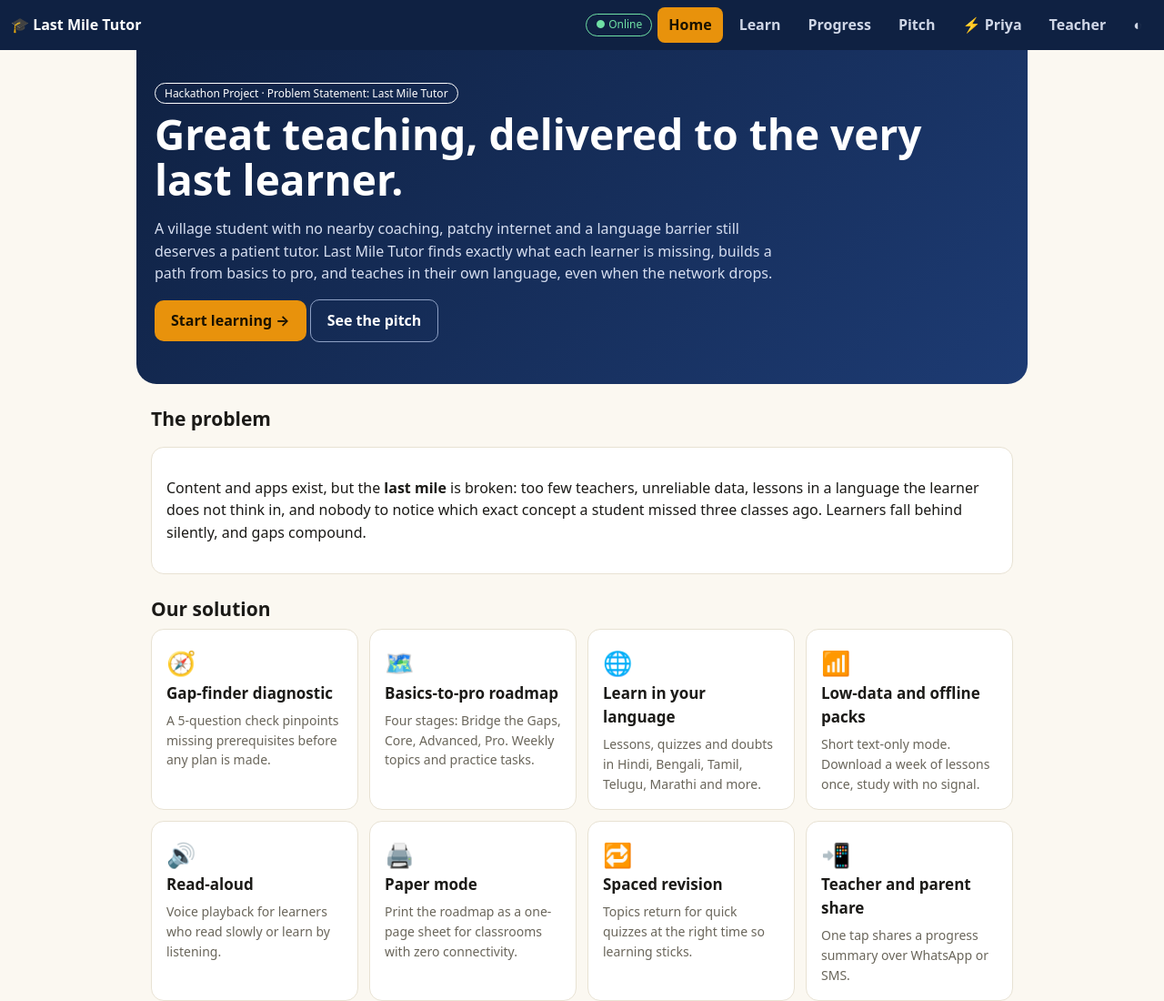
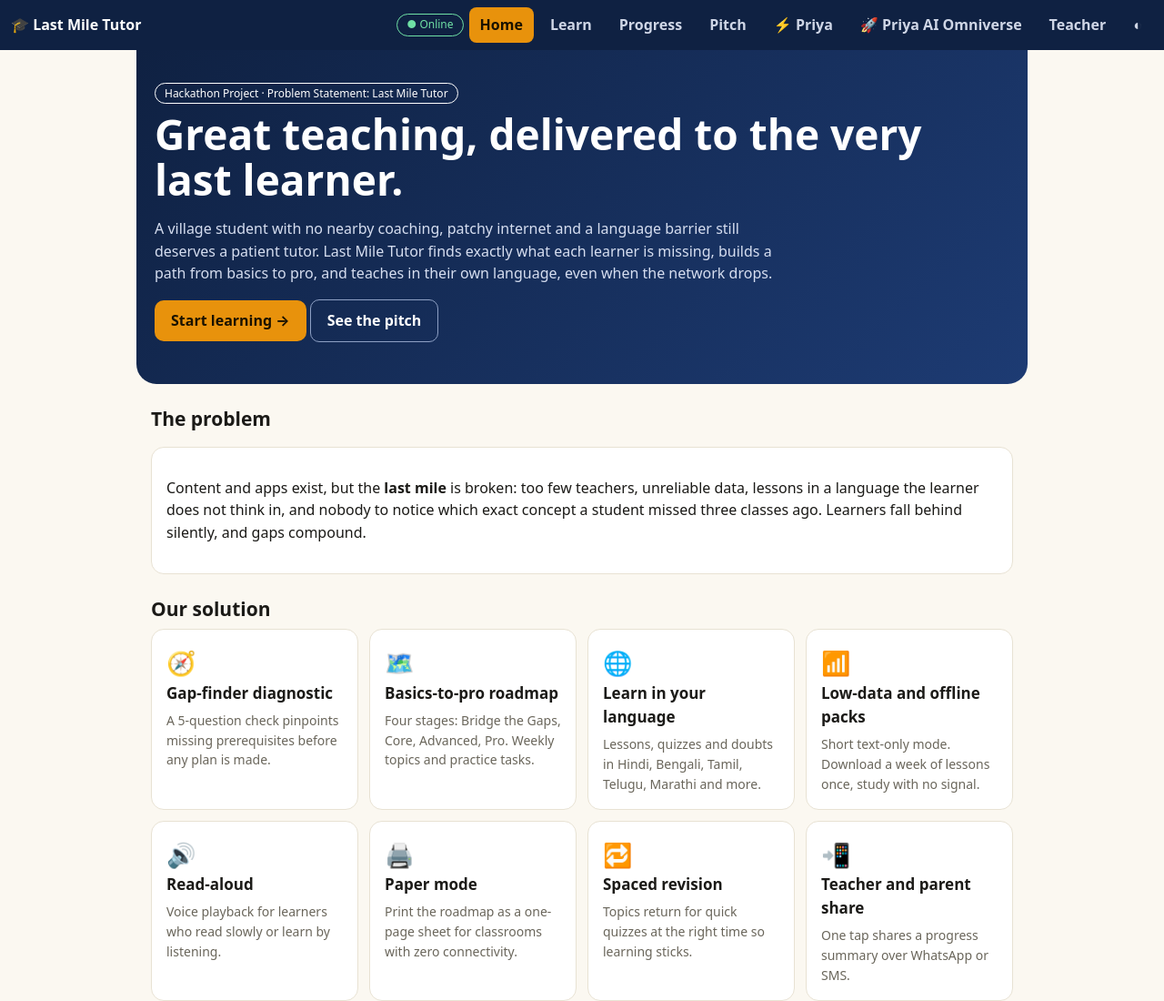
Before and after one commit to ashishiicjru/Priya-Tutor, a website: page index.html in a window 1280 px wide. Shown: the top 1100 px of the page at 91% size. Drawn offline with Linux system fonts and the light colour scheme.

Commit message:
Add Priya AI Omniverse homepage button

```diff
--- a/index.html
+++ b/index.html
@@ -47,7 +47,8 @@ table{width:100%;border-collapse:collapse;font-size:14px}td,th{padding:7px;borde
 @media print{nav,.hero,.noprint,#tutor{display:none!important}body{background:#fff;color:#000}.card{border-color:#999;break-inside:avoid}}
 </style></head><body>
 <nav><b>🎓 Last Mile Tutor</b><span id="net" class="pill"></span>
-<button data-v="home" class="on">Home</button><button data-v="learn">Learn</button><button data-v="prog">Progress</button><button data-v="pitch">Pitch</button><a href="priya.html">⚡ Priya</a><button data-v="teach">Teacher</button><button id="th">◐</button></nav>
+<button data-v="home" class="on">Home</button><button data-v="learn">Learn</button><button data-v="prog">Progress</button><button data-v="pitch">Pitch</button><a href="priya.html">⚡ Priya</a>
+<a href="https://priya-omniverse.vercel.app/" target="_blank" rel="noopener noreferrer">🚀 Priya AI Omniverse</a><button data-v="teach">Teacher</button><button id="th">◐</button></nav>
 <div class="wrap">
 
 <section id="v-home">
```
